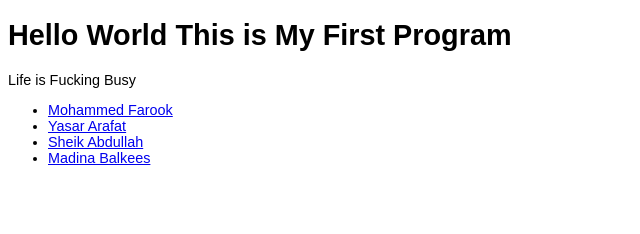
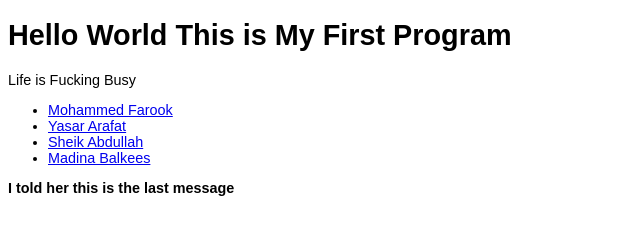
Before and after one commit to yasardesigns/pizza, a plain HTML site: page index.html in a window 1280 px wide. Shown: the whole page, without its empty margins (0-640 px from the left). Drawn offline with Linux system fonts and the light colour scheme.

Commit message:
last whatsup message

```diff
--- a/index.html
+++ b/index.html
@@ -24,5 +24,7 @@
      </ul>
 
 
+    <b> I told her this is the last message </b>
+
 </body>
 </html>
```
